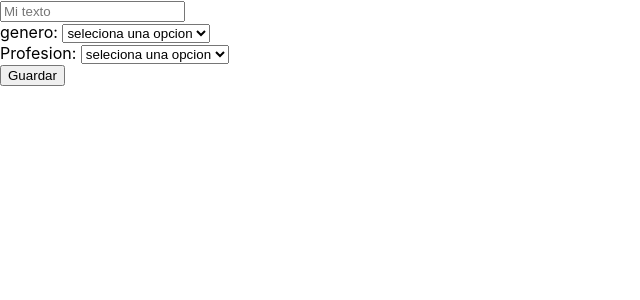
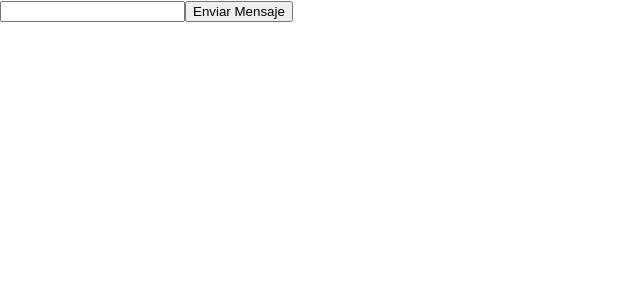
Before and after one commit to warderer/master-en-code, a React (Create React App) app in the folder clases/16.React/06.hooks/: page / in a window 1280 px wide. Shown: the top 300 px of the page, without its empty margins (0-640 px from the left). Built offline with nearby package versions, Linux system fonts and the light colour scheme.

Commit message:
hooks/useState bad perfomance example - paint every change

```diff
--- /dev/null
+++ b/clases/16.React/06.hooks/src/Message.js
@@ -0,0 +1,29 @@
+import React, {useState} from 'react';
+
+function MessageInput() {
+
+    const [message, setMessage] = useState("");
+    const [counter, setCounter] = useState(0);
+
+    const sendMessage = () => {
+        console.log("Mensaje enviado: ", message);
+        setCounter(counter + 1);
+        if(counter >= 5){
+            alert('Ya te pasaste de mensajes');
+        }
+    }
+
+    return(
+        <div>
+            <input type="text" name="" id=""
+                value={message}
+                onChange={e => setMessage(e.target.value)}
+            />
+
+            <button onClick={sendMessage}> Enviar Mensaje </button>
+        </div>
+    )
+
+}
+
+export default MessageInput;
--- a/clases/16.React/06.hooks/src/index.js
+++ b/clases/16.React/06.hooks/src/index.js
@@ -3,13 +3,14 @@ import ReactDOM from 'react-dom';
 import './index.scss';
 //import App from './App';
 //import Counter from './Counter';
-import Input from './hook/Input';
+//import Input from './Input';
+import Message from './Message';
 
 import reportWebVitals from './reportWebVitals';
 
 ReactDOM.render(
   <React.StrictMode>
-    <Input />
+    <Message />
   </React.StrictMode>,
   document.getElementById('root')
 );
```
